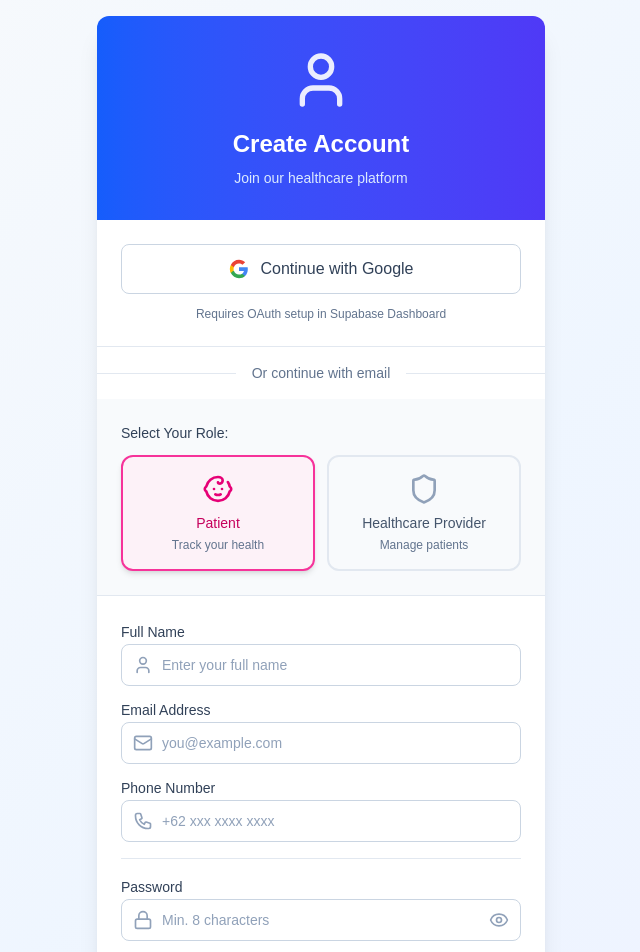
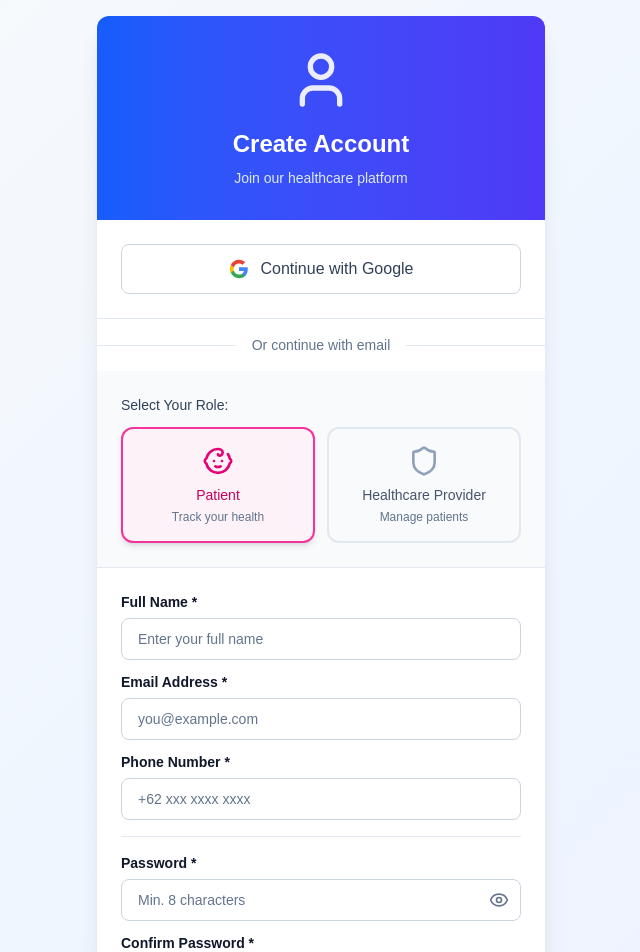
Before and after one commit to maulanawirawan/ehr-midwifery, a Next.js app: page /auth/signup in a window 1280 px wide. Shown: the top 952 px of the page, without its empty margins (319-959 px from the left). Built offline with nearby package versions, Linux system fonts and the light colour scheme.

Commit message:
Fix: Remove icon overlap in form inputs, use plain inputs with bold labels

```diff
--- a/app/auth/signup/page.tsx
+++ b/app/auth/signup/page.tsx
@@ -64,7 +64,6 @@ export default function SignupPage() {
   };
 
   const handleGoogleSignup = () => {
-    // For demo purposes - in production you would configure OAuth here
     window.alert('Google OAuth requires setup in Supabase Dashboard:\n\n1. Go to Supabase Authentication -> Provider -> Google\n2. Add Client ID & Secret from Google Cloud Console\n3. Enable Email provider first\n\nFor now, please use email signup!');
   };
 
@@ -98,9 +97,6 @@ export default function SignupPage() {
               )}
               <span className="font-medium text-slate-700">Continue with Google</span>
             </button>
-            <p className="text-xs text-slate-500 mt-3 text-center">
-              Requires OAuth setup in Supabase Dashboard
-            </p>
           </div>
 
           {/* Divider */}
@@ -154,74 +150,62 @@ export default function SignupPage() {
 
             <div className="space-y-3">
               <div className="space-y-1.5">
-                <label htmlFor="fullName" className="text-sm font-medium text-slate-700">Full Name</label>
-                <div className="relative">
-                  <User className="absolute left-3 top-1/2 transform -translate-y-1/2 w-5 h-5 text-slate-400" />
-                  <input
-                    id="fullName"
-                    type="text"
-                    value={formData.fullName}
-                    onChange={(e) => setFormData({ ...formData, fullName: e.target.value })}
-                    className="w-full pl-10 pr-4 py-2.5 bg-white border border-slate-300 rounded-lg text-sm text-slate-900 placeholder-slate-400 focus:outline-none focus:ring-2 focus:ring-blue-500/20 focus:border-blue-500 transition-colors"
-                    placeholder="Enter your full name"
-                    required
-                  />
-                </div>
+                <label htmlFor="fullName" className="text-sm font-semibold text-slate-900 block">Full Name *</label>
+                <input
+                  id="fullName"
+                  type="text"
+                  value={formData.fullName}
+                  onChange={(e) => setFormData({ ...formData, fullName: e.target.value })}
+                  className="w-full px-4 py-2.5 bg-white border border-slate-300 rounded-lg text-sm text-slate-900 placeholder-slate-500 focus:outline-none focus:ring-2 focus:ring-blue-500/20 focus:border-blue-500 transition-colors"
+                  placeholder="Enter your full name"
+                  required
+                />
               </div>
 
               <div className="space-y-1.5">
-                <label htmlFor="email" className="text-sm font-medium text-slate-700">Email Address</label>
-                <div className="relative">
-                  <Mail className="absolute left-3 top-1/2 transform -translate-y-1/2 w-5 h-5 text-slate-400" />
-                  <input
-                    id="email"
-                    type="email"
-                    value={formData.email}
-                    onChange={(e) => setFormData({ ...formData, email: e.target.value })}
-                    className="w-full pl-10 pr-4 py-2.5 bg-white border border-slate-300 rounded-lg text-sm text-slate-900 placeholder-slate-400 focus:outline-none focus:ring-2 focus:ring-blue-500/20 focus:border-blue-500 transition-colors"
-                    placeholder="you@example.com"
-                    required
-                  />
-                </div>
+                <label htmlFor="email" className="text-sm font-semibold text-slate-900 block">Email Address *</label>
+                <input
+                  id="email"
+                  type="email"
+                  value={formData.email}
+                  onChange={(e) => setFormData({ ...formData, email: e.target.value })}
+                  className="w-full px-4 py-2.5 bg-white border border-slate-300 rounded-lg text-sm text-slate-900 placeholder-slate-500 focus:outline-none focus:ring-2 focus:ring-blue-500/20 focus:border-blue-500 transition-colors"
+                  placeholder="you@example.com"
+                  required
+                />
               </div>
 
               <div className="space-y-1.5">
-                <label htmlFor="phone" className="text-sm font-medium text-slate-700">Phone Number</label>
-                <div className="relative">
-                  <svg className="absolute left-3 top-1/2 transform -translate-y-1/2 w-5 h-5 text-slate-400" fill="none" stroke="currentColor" viewBox="0 0 24 24">
-                    <path strokeLinecap="round" strokeLinejoin="round" strokeWidth={2} d="M3 5a2 2 0 012-2h3.28a1 1 0 01.948.684l1.498 4.493a1 1 0 01-.502 1.21l-2.257 1.13a11.042 11.042 0 005.516 5.516l1.13-2.257a1 1 0 011.21-.502l4.493 1.498a1 1 0 01.684.949V19a2 2 0 01-2 2h-1C9.716 21 3 14.284 3 6V5z" />
-                  </svg>
-                  <input
-                    id="phone"
-                    type="tel"
-                    value={formData.phone}
-                    onChange={(e) => setFormData({ ...formData, phone: e.target.value })}
-                    className="w-full pl-10 pr-4 py-2.5 bg-white border border-slate-300 rounded-lg text-sm text-slate-900 placeholder-slate-400 focus:outline-none focus:ring-2 focus:ring-blue-500/20 focus:border-blue-500 transition-colors"
-                    placeholder="+62 xxx xxxx xxxx"
-                    required
-                  />
-                </div>
+                <label htmlFor="phone" className="text-sm font-semibold text-slate-900 block">Phone Number *</label>
+                <input
+                  id="phone"
+                  type="tel"
+                  value={formData.phone}
+                  onChange={(e) => setFormData({ ...formData, phone: e.target.value })}
+                  className="w-full px-4 py-2.5 bg-white border border-slate-300 rounded-lg text-sm text-slate-900 placeholder-slate-500 focus:outline-none focus:ring-2 focus:ring-blue-500/20 focus:border-blue-500 transition-colors"
+                  placeholder="+62 xxx xxxx xxxx"
+                  required
+                />
               </div>
             </div>
 
             <div className="space-y-3 pt-4 border-t border-slate-200">
               <div className="space-y-1.5">
-                <label htmlFor="password" className="text-sm font-medium text-slate-700">Password</label>
+                <label htmlFor="password" className="text-sm font-semibold text-slate-900 block">Password *</label>
                 <div className="relative">
-                  <Lock className="absolute left-3 top-1/2 transform -translate-y-1/2 w-5 h-5 text-slate-400" />
                   <input
                     id="password"
                     type={showPassword ? 'text' : 'password'}
                     value={formData.password}
                     onChange={(e) => setFormData({ ...formData, password: e.target.value })}
-                    className="w-full pl-10 pr-10 py-2.5 bg-white border border-slate-300 rounded-lg text-sm text-slate-900 placeholder-slate-400 focus:outline-none focus:ring-2 focus:ring-blue-500/20 focus:border-blue-500 transition-colors"
+                    className="w-full px-4 py-2.5 pr-10 bg-white border border-slate-300 rounded-lg text-sm text-slate-900 placeholder-slate-500 focus:outline-none focus:ring-2 focus:ring-blue-500/20 focus:border-blue-500 transition-colors"
                     placeholder="Min. 8 characters"
                     required
                   />
                   <button
                     type="button"
                     onClick={() => setShowPassword(!showPassword)}
-                    className="absolute right-3 top-1/2 transform -translate-y-1/2 text-slate-400 hover:text-slate-600 transition-colors"
+                    className="absolute right-3 top-1/2 transform -translate-y-1/2 text-slate-500 hover:text-slate-700 transition-colors"
                   >
                     {showPassword ? <EyeOff className="w-5 h-5" /> : <Eye className="w-5 h-5" />}
                   </button>
@@ -229,22 +213,21 @@ export default function SignupPage() {
               </div>
 
               <div className="space-y-1.5">
-                <label htmlFor="confirmPassword" className="text-sm font-medium text-slate-700">Confirm Password</label>
+                <label htmlFor="confirmPassword" className="text-sm font-semibold text-slate-900 block">Confirm Password *</label>
                 <div className="relative">
-                  <Lock className="absolute left-3 top-1/2 transform -translate-y-1/2 w-5 h-5 text-slate-400" />
                   <input
                     id="confirmPassword"
                     type={showConfirmPassword ? 'text' : 'password'}
                     value={formData.confirmPassword}
                     onChange={(e) => setFormData({ ...formData, confirmPassword: e.target.value })}
-                    className="w-full pl-10 pr-10 py-2.5 bg-white border border-slate-300 rounded-lg text-sm text-slate-900 placeholder-slate-400 focus:outline-none focus:ring-2 focus:ring-blue-500/20 focus:border-blue-500 transition-colors"
+                    className="w-full px-4 py-2.5 pr-10 bg-white border border-slate-300 rounded-lg text-sm text-slate-900 placeholder-slate-500 focus:outline-none focus:ring-2 focus:ring-blue-500/20 focus:border-blue-500 transition-colors"
                     placeholder="Re-enter password"
                     required
                   />
                   <button
                     type="button"
                     onClick={() => setShowConfirmPassword(!showConfirmPassword)}
-                    className="absolute right-3 top-1/2 transform -translate-y-1/2 text-slate-400 hover:text-slate-600 transition-colors"
+                    className="absolute right-3 top-1/2 transform -translate-y-1/2 text-slate-500 hover:text-slate-700 transition-colors"
                   >
                     {showConfirmPassword ? <EyeOff className="w-5 h-5" /> : <Eye className="w-5 h-5" />}
                   </button>
```
